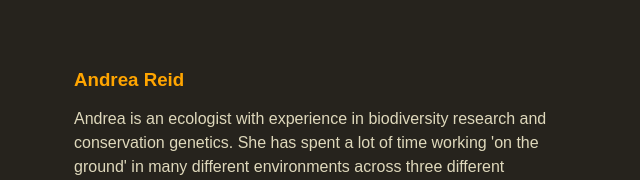
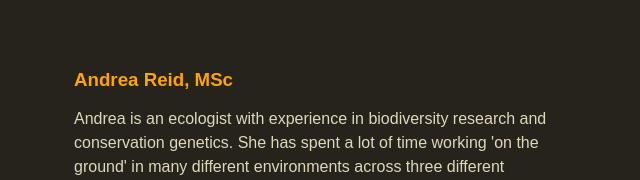
Before and after one commit to AndreaReid/RooftopSolarPotential, a plain HTML site: page index.html in a window 1280 px wide. Shown: the part 1360-1540 px from the top of the page, 566-1206 px from the left. Drawn offline with Linux system fonts and the light colour scheme.

Commit message:
Update index.html

```diff
--- a/index.html
+++ b/index.html
@@ -66,7 +66,7 @@
 			<img src="images/andrea.png" alt="Andrea Reid" width="300px" height="300px">
 		  </div>
 		  <div class="col-6 tips-txt">
-			<h3 class="sections">Andrea Reid</h3>
+			<h3 class="sections">Andrea Reid, MSc</h3>
 			<p>Andrea is an ecologist with experience in biodiversity research and conservation genetics. She has spent a lot of time working 'on the ground' in many different environments across three different continents. Now, equipped with a new skillset acquired from the GIS Applications Specialist program at Fleming College, she is excited to be able to use state of the art GIS technology to explore the world from above!</p>
 			<p>E-mail: Andrea.Reid2@flemingcollege.ca</p>
 			<p>Check out Andrea's website <a href="https://andreareid.github.io/resume/" alt="Personal Website">here</a></p>
```
